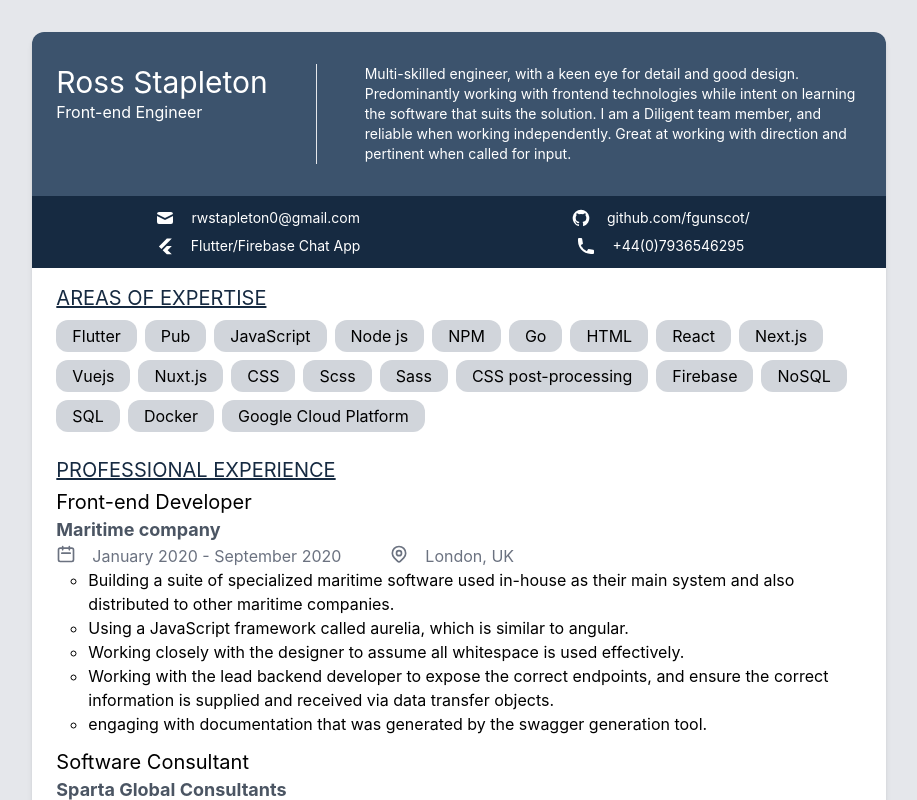
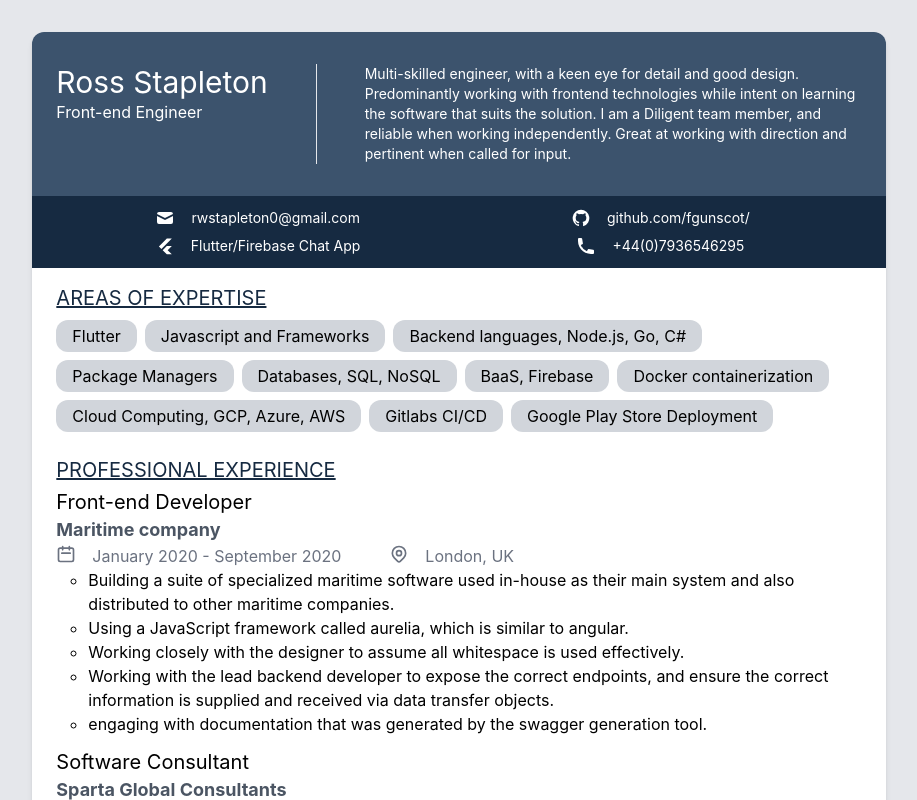
Before and after one commit to fgunscot/cv-viewer, a Next.js app: page / in a window 1280 px wide. Shown: the top 800 px of the page, without its empty margins (181-1098 px from the left). Built offline with nearby package versions, Linux system fonts and the light colour scheme.

Commit message:
condentsed areas of expertise

```diff
--- a/pages/index.js
+++ b/pages/index.js
@@ -9,6 +9,7 @@ const myLoader = ({width, quality }) => {
   return `https://picsum.photos/200`
 }
 
+const words2 = ['Flutter', 'Javascript and Frameworks', 'Backend languages, Node.js, Go, C#', 'Package Managers', 'Databases, SQL, NoSQL', 'BaaS, Firebase', 'Docker containerization', 'Cloud Computing, GCP, Azure, AWS', 'Gitlabs CI/CD', 'Google Play Store Deployment']
 const words = ['Flutter', 'Pub', 'JavaScript', 'Node js', 'NPM', 'Go', 'HTML', 'React','Next.js', 'Vuejs', 'Nuxt.js', 'CSS', 'Scss', 'Sass', 'CSS post-processing', 'Firebase', 'NoSQL', 'SQL', 'Docker', 'Google Cloud Platform']
 
 const ListItem = ({word}) => {
@@ -18,7 +19,7 @@ const ListItem = ({word}) => {
 }
 
 const DisplayPillsArr = () => {
-  const pills = words.map((word, index) => <ListItem key={index} word={word}/>)
+  const pills = words2.map((word, index) => <ListItem key={index} word={word}/>)
   return (
     <div className='flex flex-wrap'>
       {pills}
```
